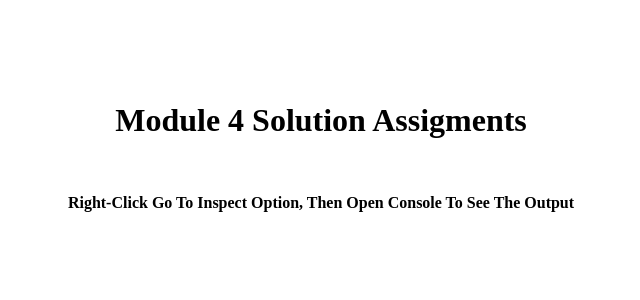
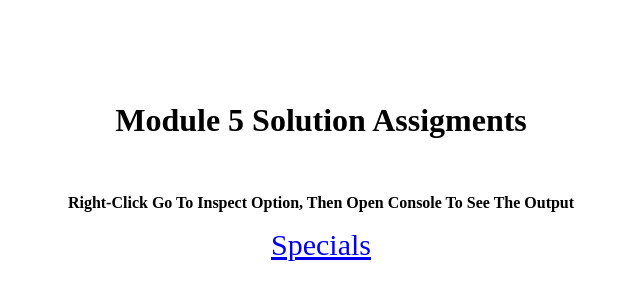
Before and after one commit to Ghazafar/mod2_solution, a plain HTML site: page index.html in a window 1280 px wide. Shown: the part 90-390 px from the top of the page, without its empty margins (319-959 px from the left). Drawn offline with Linux system fonts and the light colour scheme.

Commit message:
Update index.html

```diff
--- a/index.html
+++ b/index.html
@@ -8,11 +8,12 @@
 </head>
 <body>
     <div style="text-align: center; margin-top: 12rem;" class="col-lg-12 col-md-12 col-sm-12;">
-        <h1>Module 4 Solution Assigments</h1>
+        <h1>Module 5 Solution Assigments</h1>
         <br>
         <p style="font-weight: 700;">
             Right-Click Go To Inspect Option, Then Open Console To See The Output
         </p>
+        <a href="#" onclick="$dc.loadRandomMenuCategory();" style="font-size: 30px;">Specials</a>
     </div>
 </body>
 </html>
```
